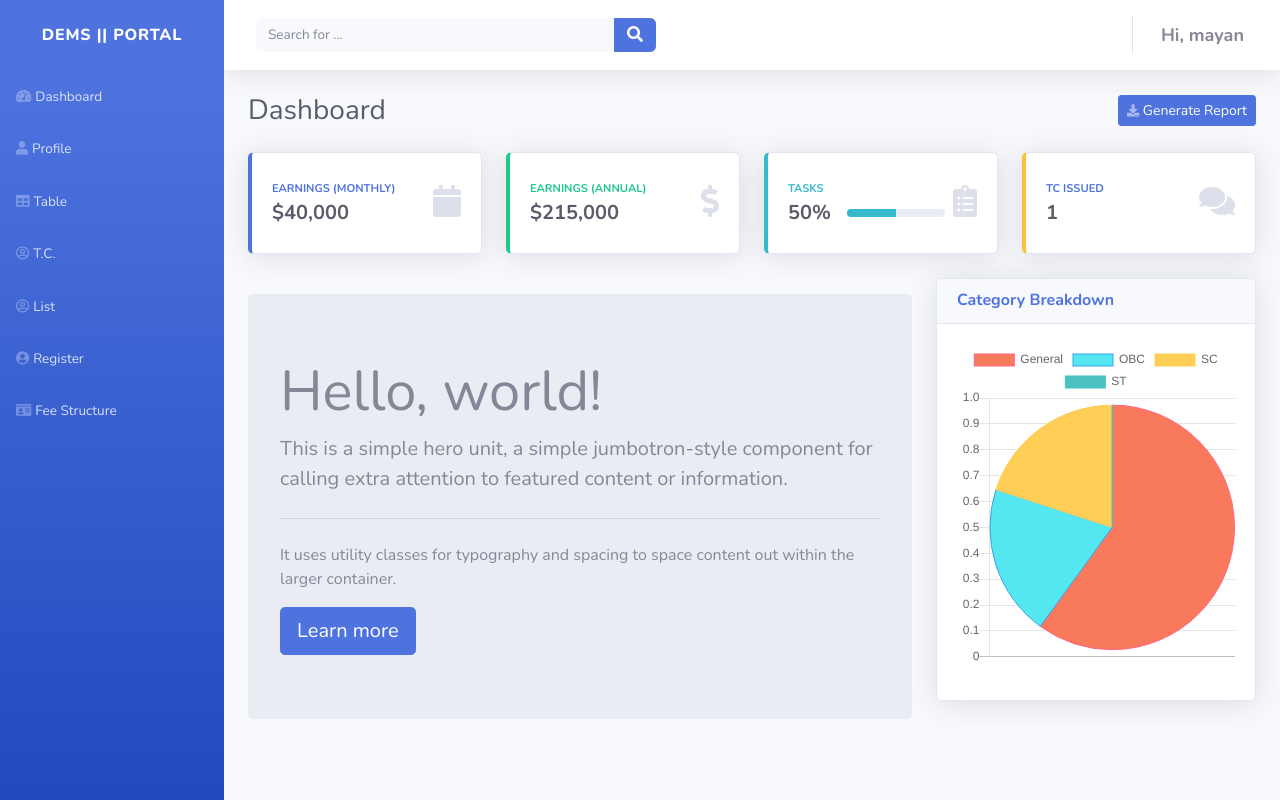
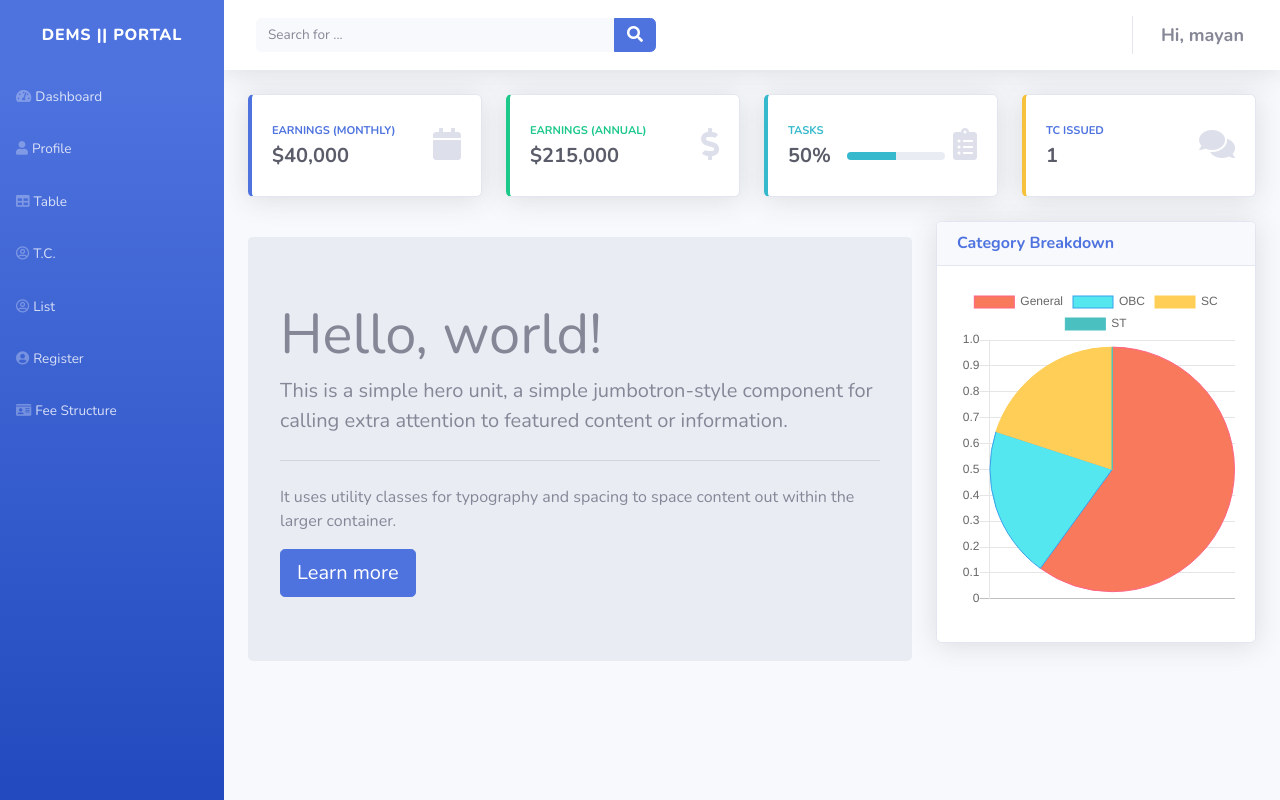
Before and after one commit to mayankmr2-dev/masterstudents.github.io, a Django app: page / in a window 1280 px wide. Run offline with Django 3.2, Linux system fonts and the light colour scheme; a user stored in the database is signed in; data comes from the database, SQL or seed files in the repository; some libraries are stand-ins or nearby versions.

Commit message:
report removed

```diff
--- a/studentsapp/templates/home.html
+++ b/studentsapp/templates/home.html
@@ -6,10 +6,6 @@
 
 {% block content %}
 <div class="container-fluid">
-    <div class="d-sm-flex justify-content-between align-items-center mb-4">
-        <h3 class="text-dark mb-0">Dashboard</h3><a class="btn btn-primary btn-sm d-none d-sm-inline-block"
-            role="button" href="#"><i class="fas fa-download fa-sm text-white-50"></i>&nbsp;Generate Report</a>
-    </div>
     <div class="row">
         <div class="col-md-6 col-xl-3 mb-4">
             <div class="card shadow border-left-primary py-2">
```
